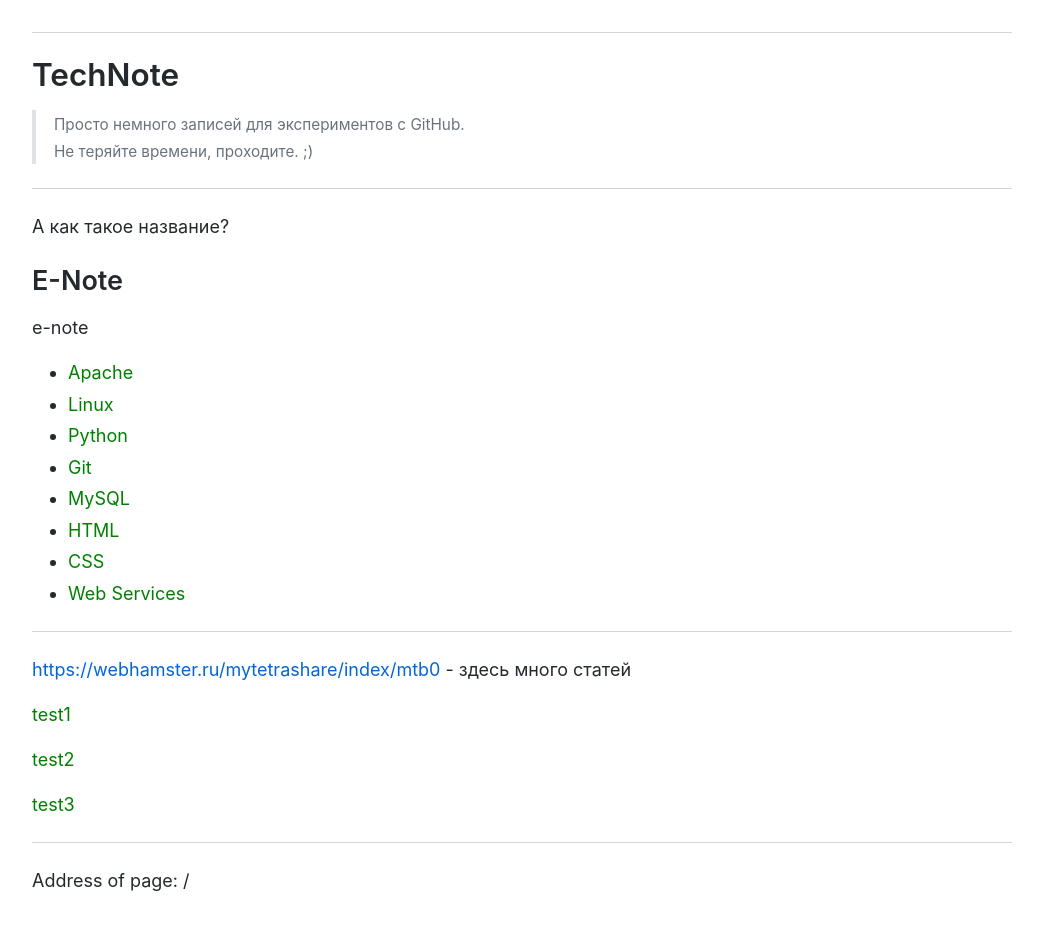
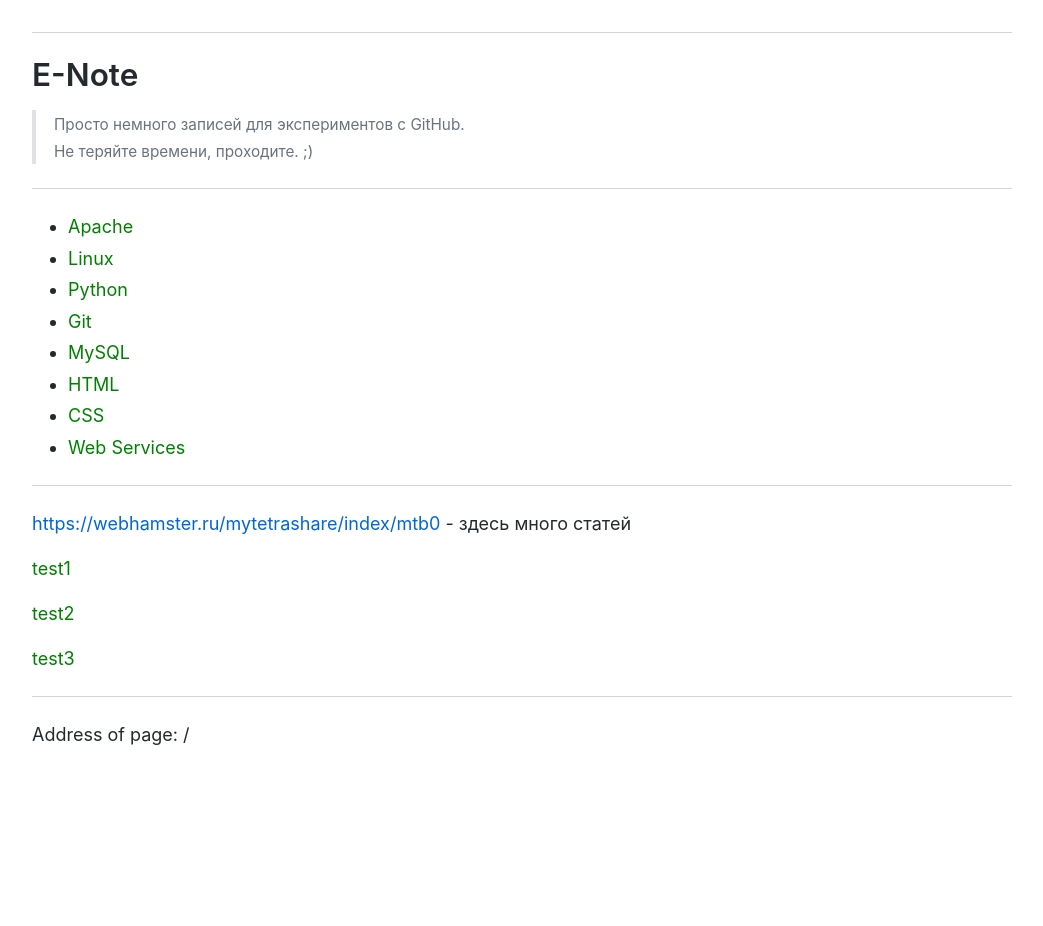
Before and after one commit to olexsyn/ITNote, a Jekyll site: the page built from index.md, in a window 1280 px wide. Shown: the whole page, without its empty margins (118-1161 px from the left). Built offline with Jekyll 4.4.1, drawn with Linux system fonts in a browser that asks for light colours; our own code applies the rules of GitHub Pages for plain Markdown files; after the commit the page ends 900 px from its top, so only the background shows below that.

Commit message:
Update index.md

```diff
--- a/index.md
+++ b/index.md
@@ -1,15 +1,9 @@
-## TechNote
+## E-Note
 
 > <small>Просто немного записей для экспериментов с GitHub.</small>
 > <small>Не теряйте времени, проходите. ;)</small>
 
 ---
-
-А как такое название?
-
-### E-Note
-
-e-note
 
 - [Apache](apache)
 - [Linux](linux)
```
